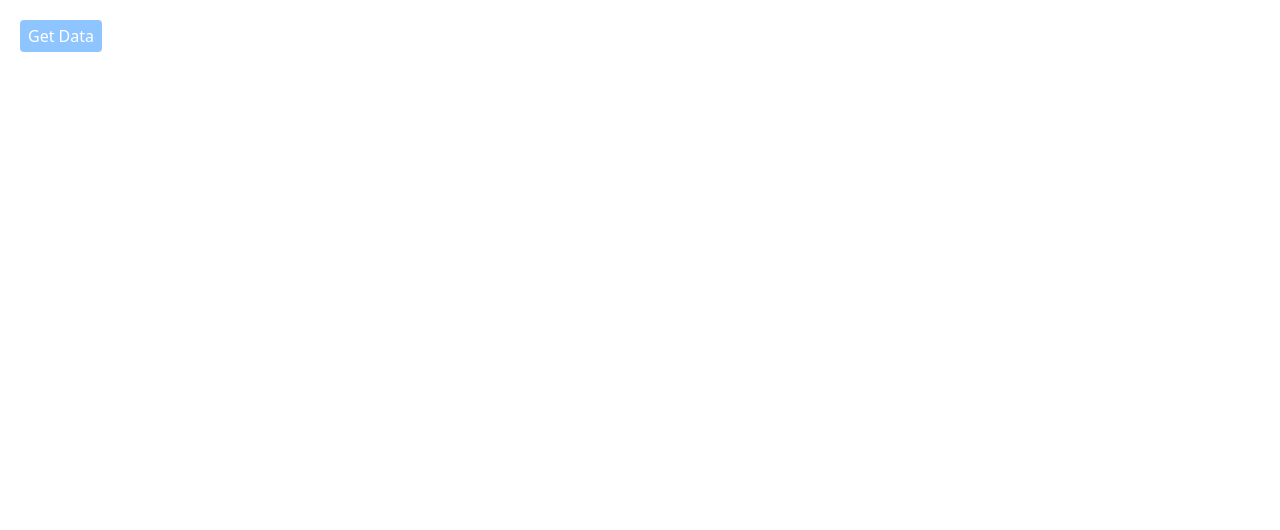
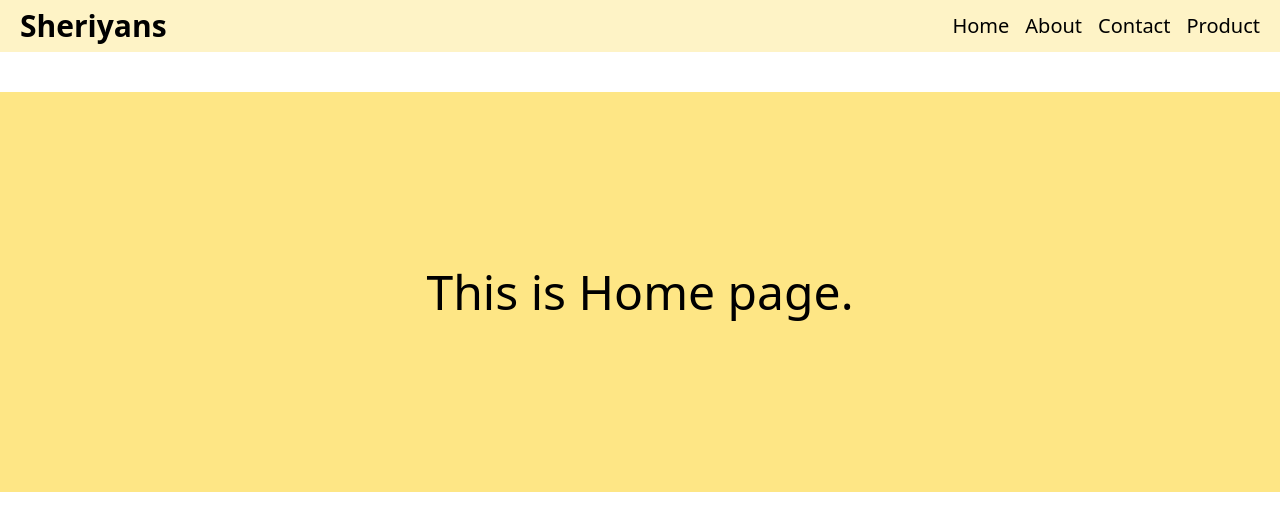
Before and after one commit to rajpuc/LearningReact, a React (Vite) app in the folder LearningProject/: page / in a window 1280 px wide. Shown: the top 530 px of the page. Built offline with nearby package versions, Linux system fonts and the light colour scheme.

Commit message:
c13: React-Router-Dom

```diff
--- a/LearningProject/package.json
+++ b/LearningProject/package.json
@@ -14,6 +14,7 @@
     "axios": "^1.7.9",
     "react": "^19.0.0",
     "react-dom": "^19.0.0",
+    "react-router-dom": "^7.1.5",
     "tailwindcss": "^4.0.6"
   },
   "devDependencies": {
--- a/LearningProject/src/App.jsx
+++ b/LearningProject/src/App.jsx
@@ -1,31 +1,27 @@
 import React, { useState } from "react";
 import axios from 'axios';
+import { Route, Routes } from "react-router-dom";
+import Home from "./pages/Home";
+import About from "./pages/About";
+import Contact from "./pages/Contact";
+import Product from "./pages/Product";
+import Header from "./components/Header";
 
-// API calling with axios
-
-
+// React Router DOM
 
 const App = () => {
-  const [data,setData] = useState([]);
-
-  const getData = async ()=>{
-    const url = "https://picsum.photos/v2/list?page=2&limit=20";
-    const response = await axios.get(url);
-
-   setData( await response.data);
-    console.log(data);
-  }
 
   return (
     <>
-    <button onClick={getData} className="bg-blue-300 px-2 py-1 rounded text-white font-medium m-5 active:scale-95">Get Data</button>
-    <div className="m-5 bg-blue-50">
-      {
-        data.map((item,index)=>{
-         return  <img key={index} src={item.download_url} />
-        })
-      }
-    </div>
+      {/* 3rd step: Now you can do whatever you want */}
+      <Header/>
+      {/* 2nd step: Create your project route like this: */}
+      <Routes>
+        <Route path="/" element={<Home/>} />
+        <Route path="/about" element={<About/>} />
+        <Route path="/contact" element={<Contact/>} />
+        <Route path="/product" element={<Product/>} />
+      </Routes>
     </>
   );
 };
--- /dev/null
+++ b/LearningProject/src/components/Header.jsx
@@ -0,0 +1,26 @@
+import React from "react";
+import { Link } from "react-router-dom";
+
+const Header = () => {
+  return (
+    <header className="flex items-center justify-between px-5 py-2 bg-amber-100">
+      <h1 className="text-3xl font-bold">Sheriyans</h1>
+      <div className="flex items-center gap-4">
+        <div className="text-xl font-medium">
+          <Link to="/">Home</Link>
+        </div>
+        <div className="text-xl font-medium">
+          <Link to="/about">About</Link>
+        </div>
+        <div className="text-xl font-medium">
+          <Link to="/contact">Contact</Link>
+        </div>
+        <div className="text-xl font-medium">
+          <Link to="/product">Product</Link>
+        </div>
+      </div>
+    </header>
+  );
+};
+
+export default Header;
--- a/LearningProject/src/main.jsx
+++ b/LearningProject/src/main.jsx
@@ -2,7 +2,13 @@ import { StrictMode } from 'react'
 import { createRoot } from 'react-dom/client'
 import './index.css'
 import App from './App.jsx'
+import {BrowserRouter} from 'react-router-dom'
 
 createRoot(document.getElementById('root')).render(
-    <App />
+    // To use React Router Dom:
+    // 1st step: Wrapp <App/> with <BrowserRouter> </BrowserRouter>
+    <BrowserRouter >
+        <App />
+    </BrowserRouter>
+
 )
--- /dev/null
+++ b/LearningProject/src/pages/About.jsx
@@ -0,0 +1,11 @@
+import React from 'react';
+
+const About = () =>{
+    return(
+        <div className='w-full h-100 mt-10 bg-amber-200 flex items-center justify-center text-5xl font-medium'>
+            This is About Page.
+        </div>
+    );
+}
+
+export default About;
--- /dev/null
+++ b/LearningProject/src/pages/Contact.jsx
@@ -0,0 +1,11 @@
+import React from 'react';
+
+const Contact = () =>{
+    return(
+        <div className='w-full h-100 mt-10 bg-amber-200 flex items-center justify-center text-5xl font-medium'>
+            This is Contact Page.
+        </div>
+    );
+}
+
+export default Contact;
--- /dev/null
+++ b/LearningProject/src/pages/Home.jsx
@@ -0,0 +1,11 @@
+import React from 'react';
+
+const Home = () =>{
+    return(
+        <div className='w-full h-100 mt-10 bg-amber-200 flex items-center justify-center text-5xl font-medium'>
+            This is Home page.
+        </div>
+    );
+}
+
+export default Home;
--- /dev/null
+++ b/LearningProject/src/pages/Product.jsx
@@ -0,0 +1,11 @@
+import React from 'react';
+
+const Product = () =>{
+    return(
+        <div className='w-full h-100 mt-10 bg-amber-200 flex items-center justify-center text-5xl font-medium'>
+            This is Product Page.
+        </div>
+    );
+}
+
+export default Product;
```
Also changed, not shown: 1 other file (tests, documents, lock files or other folders).
